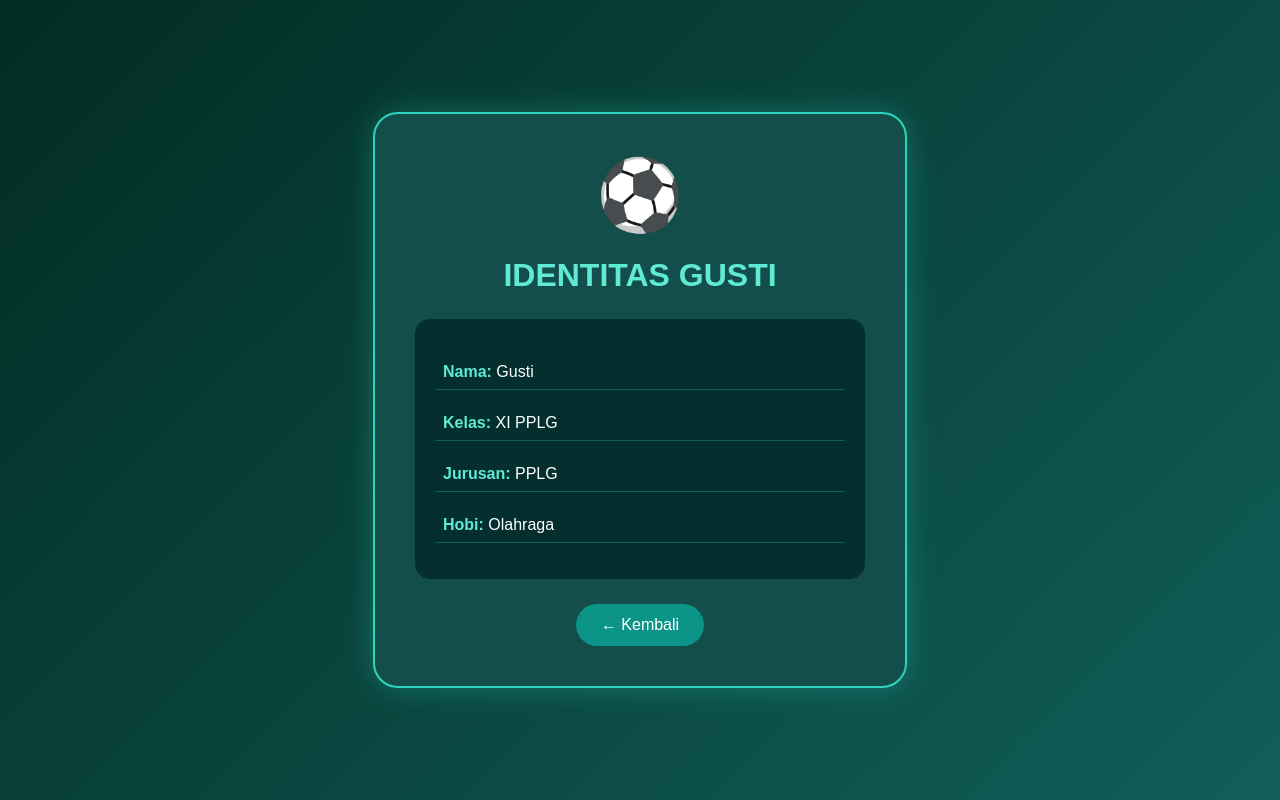
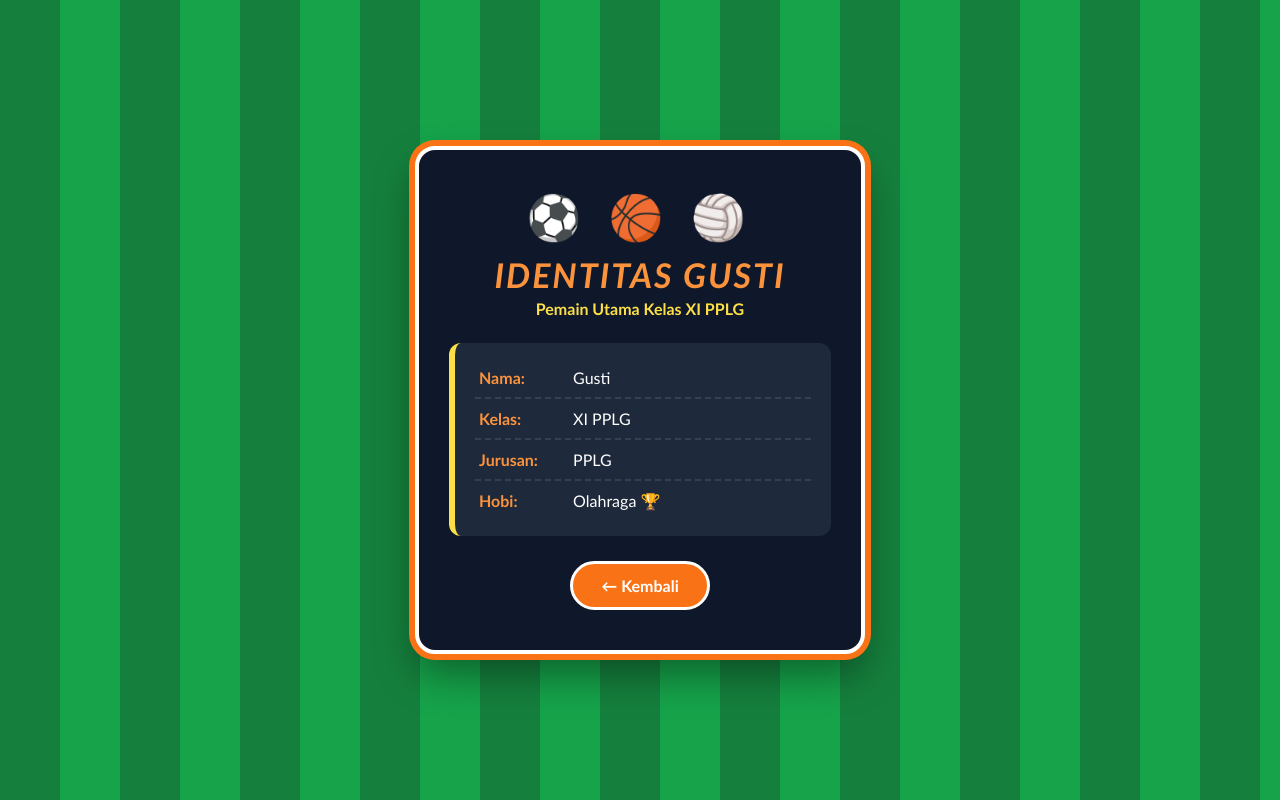
Before and after one commit to ilalbilal12/Tugas-Github2, a plain HTML site: page gusti.html in a window 1280 px wide. Drawn offline with Linux system fonts and the light colour scheme.

Commit message:
Update gusti.html

```diff
--- a/gusti.html
+++ b/gusti.html
@@ -6,63 +6,91 @@
     <title>Identitas Gusti</title>
 
     <style>
+        * { box-sizing: border-box; }
+
         body {
             margin: 0;
             min-height: 100vh;
-            font-family: Arial, sans-serif;
-            background: linear-gradient(135deg, #022c22, #115e59);
-            color: white;
+            font-family: "Trebuchet MS", Arial, sans-serif;
             display: flex;
             justify-content: center;
             align-items: center;
+            padding: 20px;
+            color: #fff;
+            /* Lapangan rumput bergaris */
+            background:
+                repeating-linear-gradient(90deg, #15803d 0 60px, #16a34a 60px 120px);
         }
 
         .profile {
-            width: 450px;
-            padding: 40px;
+            width: 100%;
+            max-width: 450px;
+            padding: 40px 30px;
             text-align: center;
-            background: #134e4a;
-            border: 2px solid #2dd4bf;
-            border-radius: 25px;
-            box-shadow: 0 0 30px rgba(45,212,191,0.3);
+            background: #0f172a;
+            border: 4px solid #fff;
+            border-radius: 20px;
+            box-shadow: 0 0 0 6px #f97316, 0 20px 40px rgba(0,0,0,0.4);
         }
 
-        .icon {
-            font-size: 70px;
+        .icons {
+            font-size: 44px;
+            letter-spacing: 8px;
         }
 
         h1 {
-            color: #5eead4;
+            margin: 10px 0 0;
+            font-size: 34px;
+            font-style: italic;
+            letter-spacing: 2px;
+            color: #fb923c;
+            text-transform: uppercase;
+        }
+
+        .sub {
+            margin: 4px 0 0;
+            color: #fde047;
+            font-weight: bold;
         }
 
         .info {
             text-align: left;
-            background: #042f2e;
-            padding: 20px;
-            border-radius: 15px;
+            background: #1e293b;
+            padding: 15px 20px;
+            border-radius: 12px;
+            border-left: 6px solid #fde047;
             margin: 25px 0;
         }
 
         .info p {
-            padding: 8px;
-            border-bottom: 1px solid #115e59;
+            margin: 0;
+            padding: 10px 4px;
+            border-bottom: 2px dashed #334155;
         }
 
+        .info p:last-child { border-bottom: none; }
+
         .info b {
-            color: #5eead4;
+            display: inline-block;
+            width: 90px;
+            color: #fb923c;
         }
 
         a {
             display: inline-block;
-            padding: 12px 25px;
-            background: #0d9488;
-            color: white;
+            padding: 12px 28px;
+            background: #f97316;
+            color: #fff;
+            font-weight: bold;
             text-decoration: none;
-            border-radius: 25px;
+            border-radius: 999px;
+            border: 3px solid #fff;
         }
 
-        a:hover {
-            background: #14b8a6;
+        a:hover,
+        a:focus-visible {
+            background: #ea580c;
+            outline: 3px solid #fde047;
         }
     </style>
 </head>
@@ -71,25 +99,19 @@
 
     <div class="profile">
 
-        <div class="icon">⚽</div>
+        <div class="icons">⚽ 🏀 🏐</div>
 
-        <h1>IDENTITAS GUSTI</h1>
+        <h1>Identitas Gusti</h1>
+        <p class="sub">Pemain Utama Kelas XI PPLG</p>
 
         <div class="info">
-
             <p><b>Nama:</b> Gusti</p>
-
             <p><b>Kelas:</b> XI PPLG</p>
-
             <p><b>Jurusan:</b> PPLG</p>
-
-            <p><b>Hobi:</b> Olahraga</p>
-
+            <p><b>Hobi:</b> Olahraga 🏆</p>
         </div>
 
-        <a href="index.html">
-            ← Kembali
-        </a>
+        <a href="index.html">← Kembali</a>
 
     </div>
 
```
